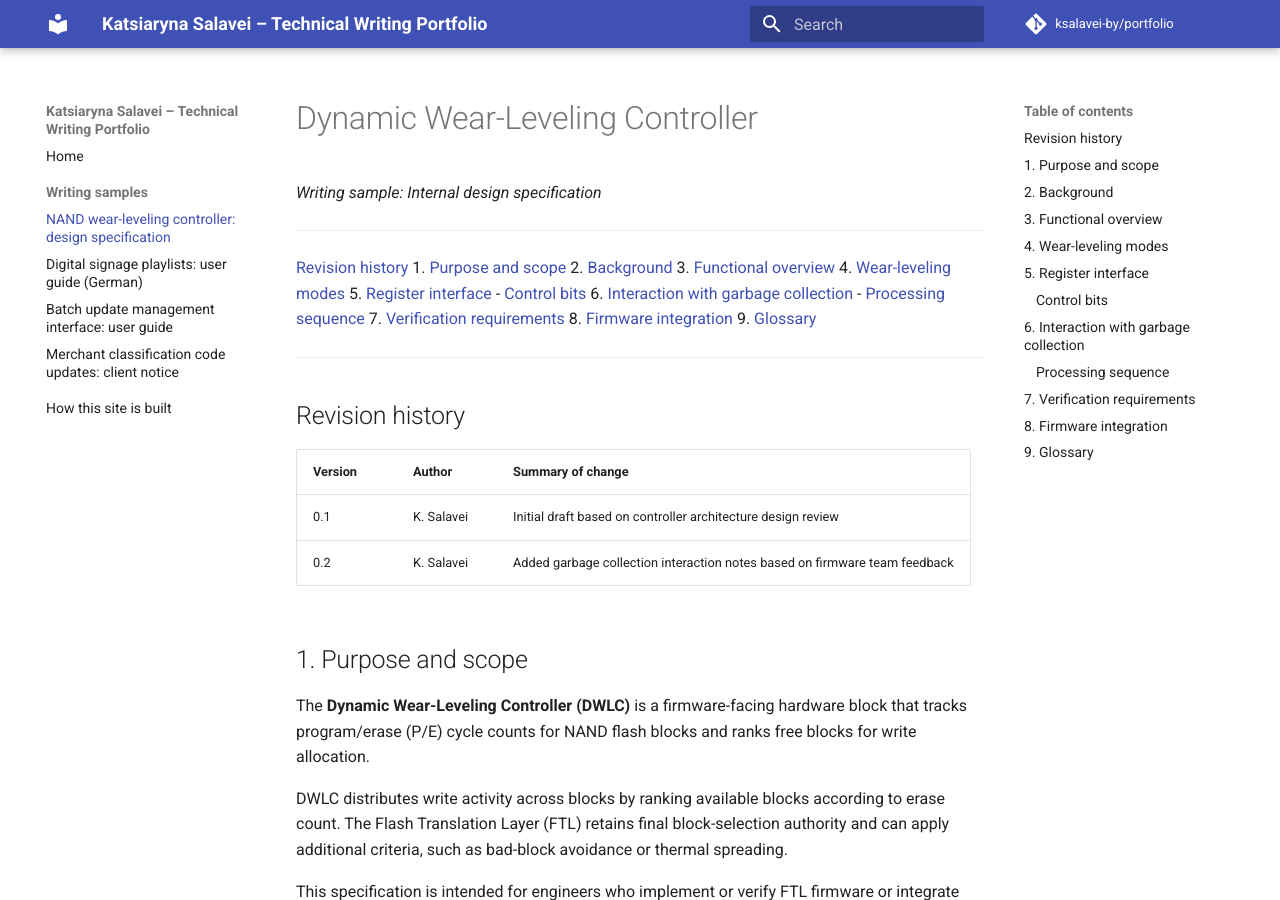
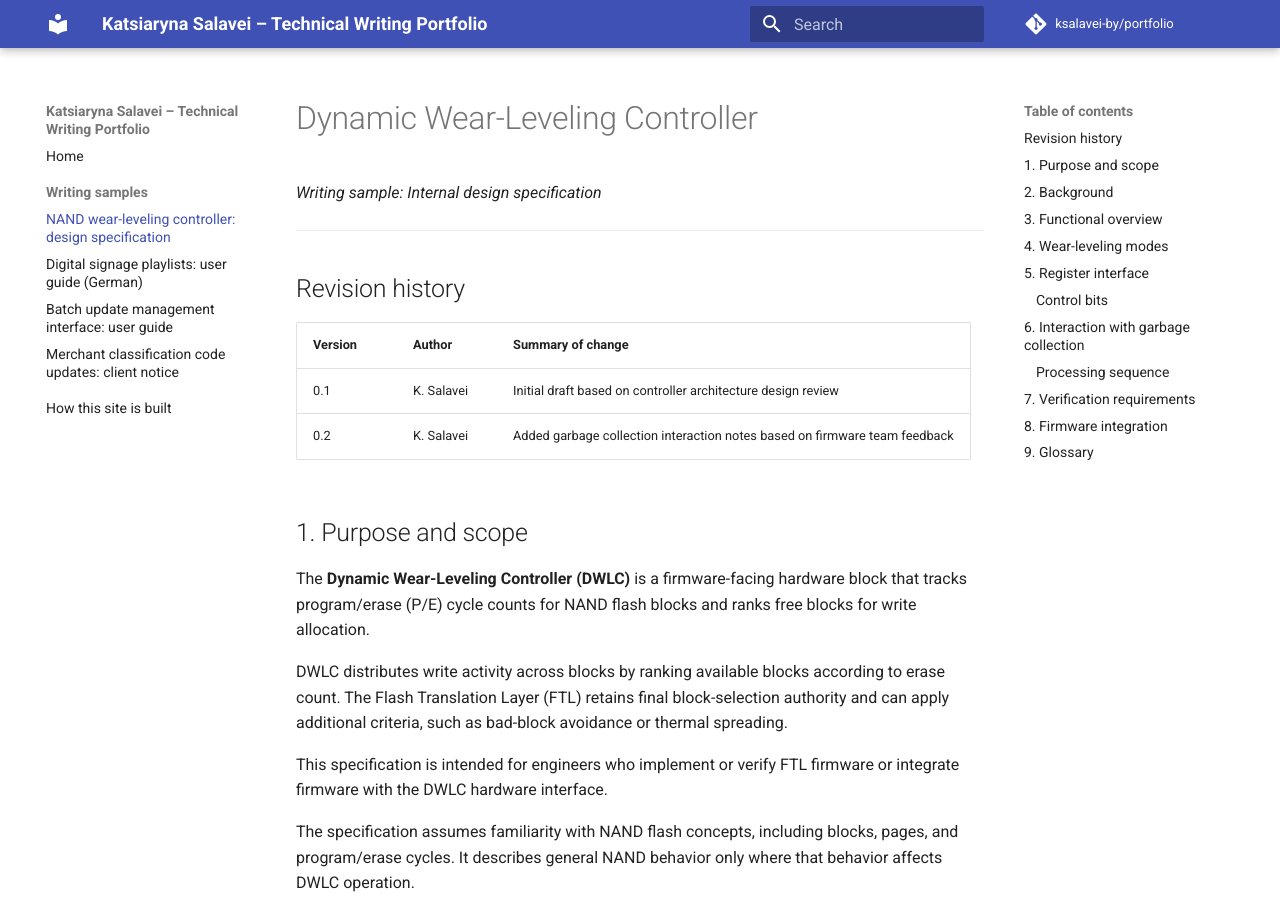
Before and after one commit to ksalavei-by/portfolio, an MkDocs documentation site: the page built from docs/dynamic-wear-leveling-controller-architecture-spec.md, in a window 1280 px wide and 900 px high. Built offline with MkDocs 1.6.1 and Material for MkDocs 9.7.7, drawn with Linux system fonts in a browser that asks for light colours; comment, search, counter and statistics services are not loaded.

Commit message:
Remove table of contents from architecture spec
Removed table of contents from the specification document.

```diff
--- a/docs/dynamic-wear-leveling-controller-architecture-spec.md
+++ b/docs/dynamic-wear-leveling-controller-architecture-spec.md
@@ -3,21 +3,6 @@
 *Writing sample: Internal design specification*
 
 ---
-[Revision history](#revision-history)
-1. [Purpose and scope](#1-purpose-and-scope)
-2. [Background](#2-background)
-3. [Functional overview](#3-functional-overview)
-4. [Wear-leveling modes](#4-wear-leveling-modes)
-5. [Register interface](#5-register-interface)
-  - [Control bits](#control-bits)
-6. [Interaction with garbage collection](#6-interaction-with-garbage-collection)
-  - [Processing sequence](#processing-sequence)
-7. [Verification requirements](#7-verification-requirements)
-8. [Firmware integration](#8-firmware-integration)
-9. [Glossary](#9-glossary)
-
----
-
 ## Revision history
 
 | Version | Author | Summary of change |
```
